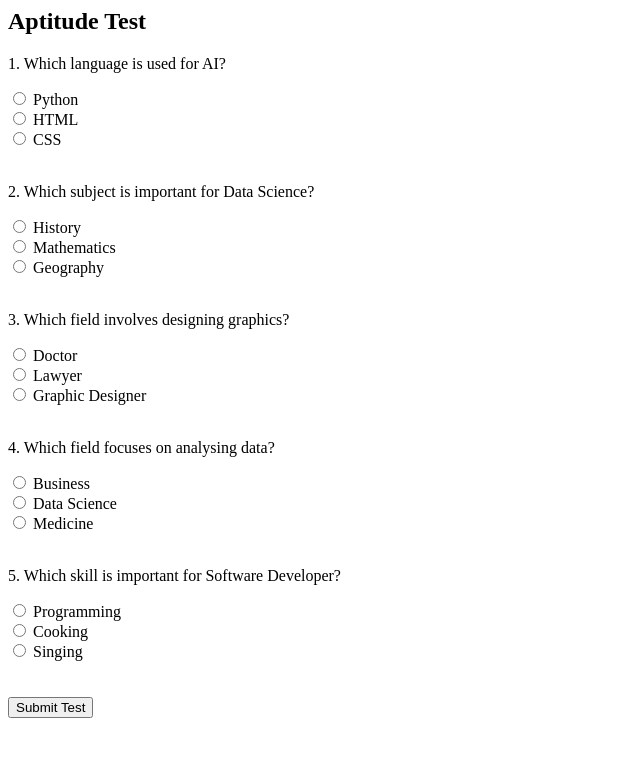
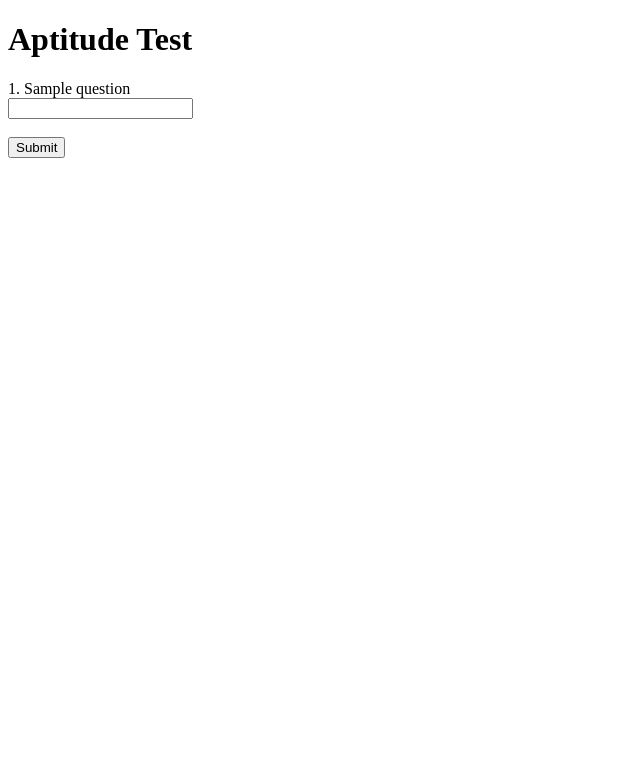
Before and after one commit to priyuuu-0906/AI-Career-Guidance-System, a Flask app: template templates/aptitude.html in a window 1280 px wide. Shown: the top 757 px of the page, without its empty margins (0-640 px from the left). Run offline with Flask 3, Linux system fonts and the light colour scheme; the template is opened without the code that fills it: most values are stand-ins (such as "Sample title", 1, 10 or a date in 2020).

Commit message:
Refactor aptitude test HTML structure and questions
Signed-off-by: Priyadharshini Suresh  <priyadharshinivijaya0906@gmail.com>

```diff
--- a/templates/aptitude.html
+++ b/templates/aptitude.html
@@ -1,46 +1,16 @@
-<h2>Aptitude Test</h2>
-
-<form action="/submit_test" method="POST">
-
-<p>1. Which language is used for AI?</p>
-
-<input type="radio" name="q1" value="a"> Python <br>
-<input type="radio" name="q1" value="b"> HTML <br>
-<input type="radio" name="q1" value="c"> CSS <br>
-
-<br>
-
-<p>2. Which subject is important for Data Science?</p>
-
-<input type="radio" name="q2" value="a"> History <br>
-<input type="radio" name="q2" value="b"> Mathematics <br>
-<input type="radio" name="q2" value="c"> Geography <br>
-
-<br>
-
-<p>3. Which field involves designing graphics?</p>
-
-<input type="radio" name="q3" value="a"> Doctor <br>
-<input type="radio" name="q3" value="b"> Lawyer <br>
-<input type="radio" name="q3" value="c"> Graphic Designer <br>
-
-<br>
-
-<p>4. Which field focuses on analysing data?</p>
-
-<input type="radio" name="q4" value="a"> Business <br>
-<input type="radio" name="q4" value="b"> Data Science <br>
-<input type="radio" name="q4" value="c"> Medicine <br>
-
-<br>
-<p>5. Which skill is important for Software Developer?</p>
-
-<input type="radio" name="q5" value="a"> Programming <br>
-<input type="radio" name="q5" value="b"> Cooking <br>
-<input type="radio" name="q5" value="c"> Singing <br>
-
-<br><br>
-
-<button type="submit">Submit Test</button>
-
-</form>
+<!DOCTYPE html>
+<html>
+<head>
+    <title>Aptitude Test</title>
+</head>
+<body>
+    <h1>Aptitude Test</h1>
+    <form action="/submit_test" method="POST">
+        {% for q in questions %}
+            <label>{{loop.index}}. {{q[1]}}</label><br>
+            <input type="text" name="q{{q[0]}}"><br><br>
+        {% endfor %}
+        <input type="submit" value="Submit">
+    </form>
+</body>
+</html>
```
